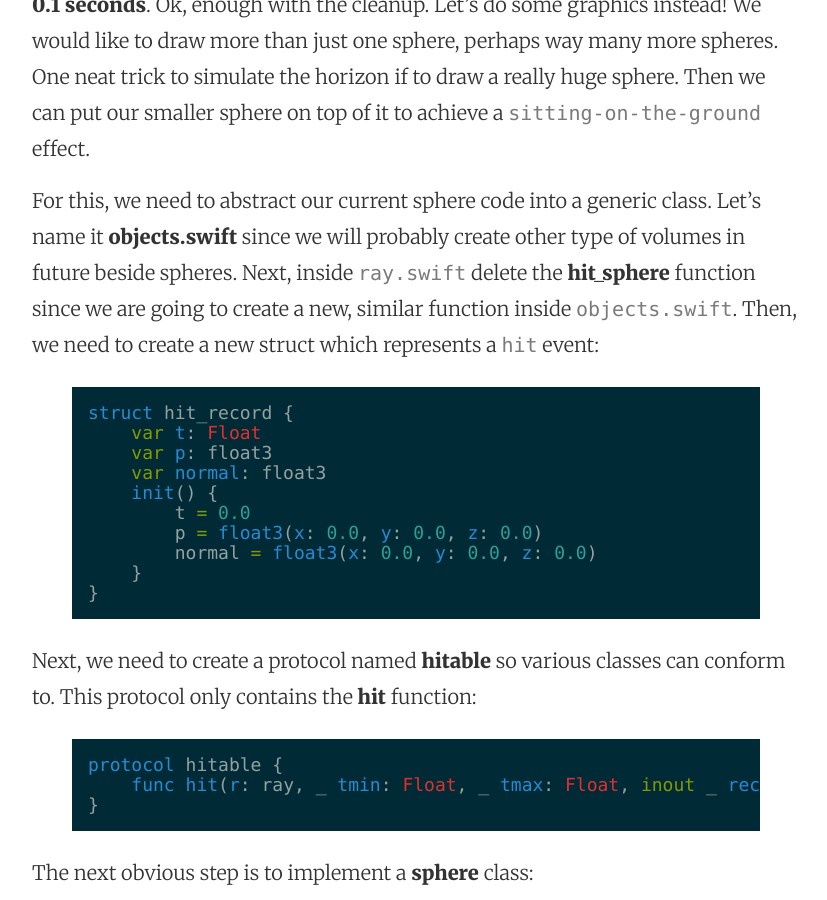
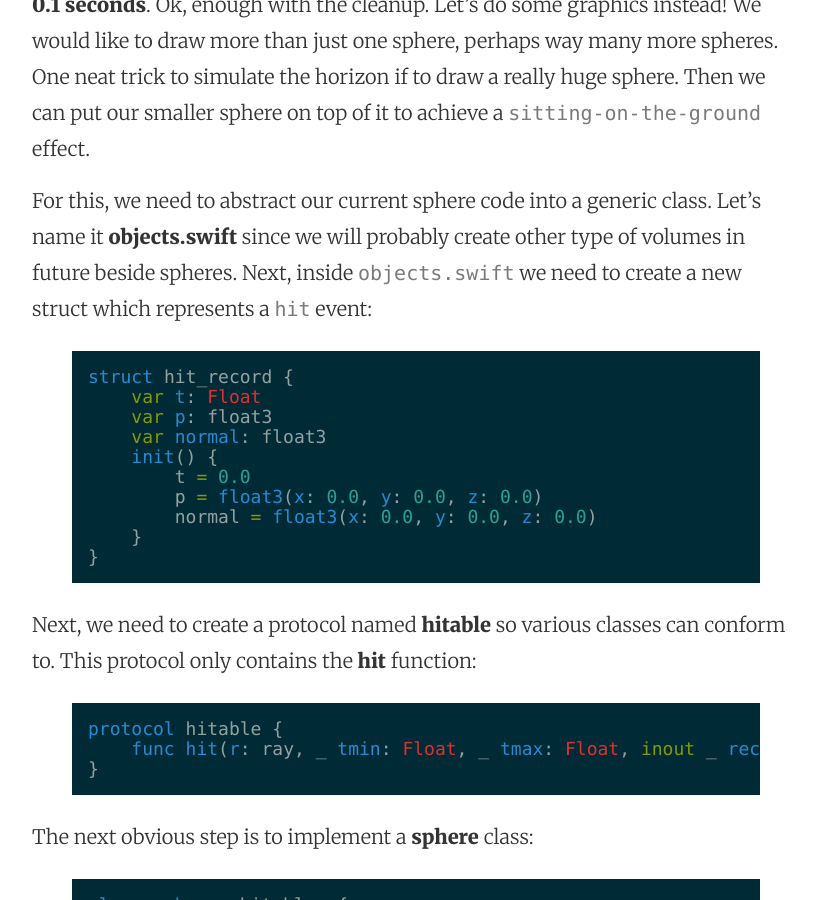
Before and after one commit to mhorga/mhorga.github.io, a Jekyll site: the page built from _posts/2016-03-28-ray-tracing-in-a-swift-playground-part-2.markdown, in a window 1280 px wide and 900 px high, scrolled down 2612 px. Shown: the whole window, without its empty margins (224-1051 px from the left). Built offline with Jekyll 4.4.1, drawn with Linux system fonts in a browser that asks for light colours; some of the changed text lies outside the part shown.

Commit message:
Post update: Ray tracing in a Swift playground part 2

```diff
--- a/_posts/2016-03-28-ray-tracing-in-a-swift-playground-part-2.markdown
+++ b/_posts/2016-03-28-ray-tracing-in-a-swift-playground-part-2.markdown
@@ -5,7 +5,7 @@
 ---
 Let's continue working on our `ray tracer` and pick up where we left off last week. I want to thank `Caroline`, `Jessy`, `Jeff` and `Mike` for providing valuable feedback and performance improvement suggestions while working on this project.
 
-First, as usual, we will do some code cleanup. In the first part we used the __vec3.swift__ class because we wanted to understand the underlying data structures and operations between them, however, there is already a framework called __simd__ which helps us do all the `math` we need. So rename `vec3.swift` to __ray.swift__ since this class will only contain code related to the `ray` struct. Next, delete the `vec3` struct as well as all the operations at the end. You should only retain the __ray__ struct, as well as the __color__ and __hit_sphere__ functions.
+First, as usual, we will do some code cleanup. In the first part we used the __vec3.swift__ class because we wanted to understand the underlying data structures and operations between them, however, there is already a framework called __simd__ which helps us do all the `math` we need. So rename `vec3.swift` to __ray.swift__ since this class will only contain code related to the `ray` struct. Next, delete the `vec3` struct as well as all the operations at the end. You should only retain the __ray__ struct, as well as the __color__ function.
 
 Next, import the __simd__ framework and then replace `vec3` with __float3__ everywhere inside this file, and after that go to __pixel.swift__ and repeat this last step in there as well. We are now officially depending on __float3__ only! While still in the `pixel.swift` we need to address one more concern: passing the array between the two functions makes the rendering quite slow. Here is how to time your code in the playground:
 
@@ -64,7 +64,7 @@
 
 Much better! In my case the running time went from `5 seconds` down to only __0.1 seconds__. Ok, enough with the cleanup. Let's do some graphics instead! We would like to draw more than just one sphere, perhaps way many more spheres. One neat trick to simulate the horizon if to draw a really huge sphere. Then we can put our smaller sphere on top of it to achieve a `sitting-on-the-ground` effect.
 
-For this, we need to abstract our current sphere code into a generic class. Let's name it __objects.swift__ since we will probably create other type of volumes in future beside spheres. Next, inside `ray.swift` delete the __hit_sphere__ function since we are going to create a new, similar function inside `objects.swift`. Then, we need to create a new struct which represents a `hit` event:
+For this, we need to abstract our current sphere code into a generic class. Let's name it __objects.swift__ since we will probably create other type of volumes in future beside spheres. Next, inside `objects.swift` we need to create a new struct which represents a `hit` event:
 
 {% highlight swift %}
 struct hit_record {
```
